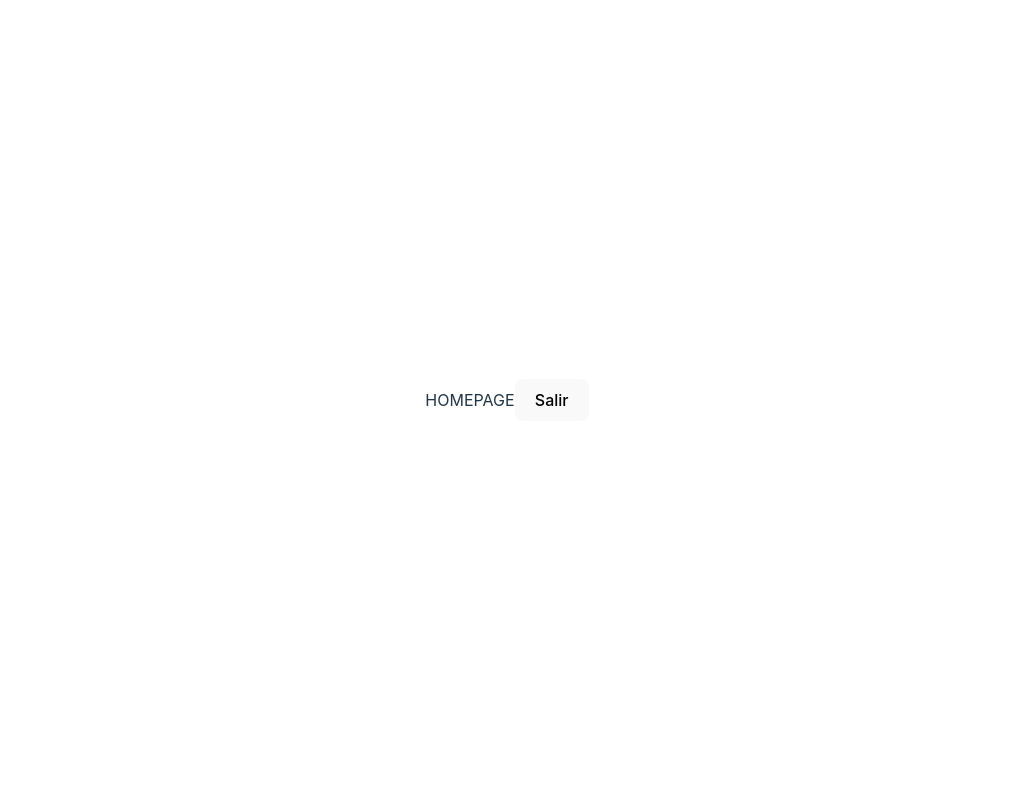
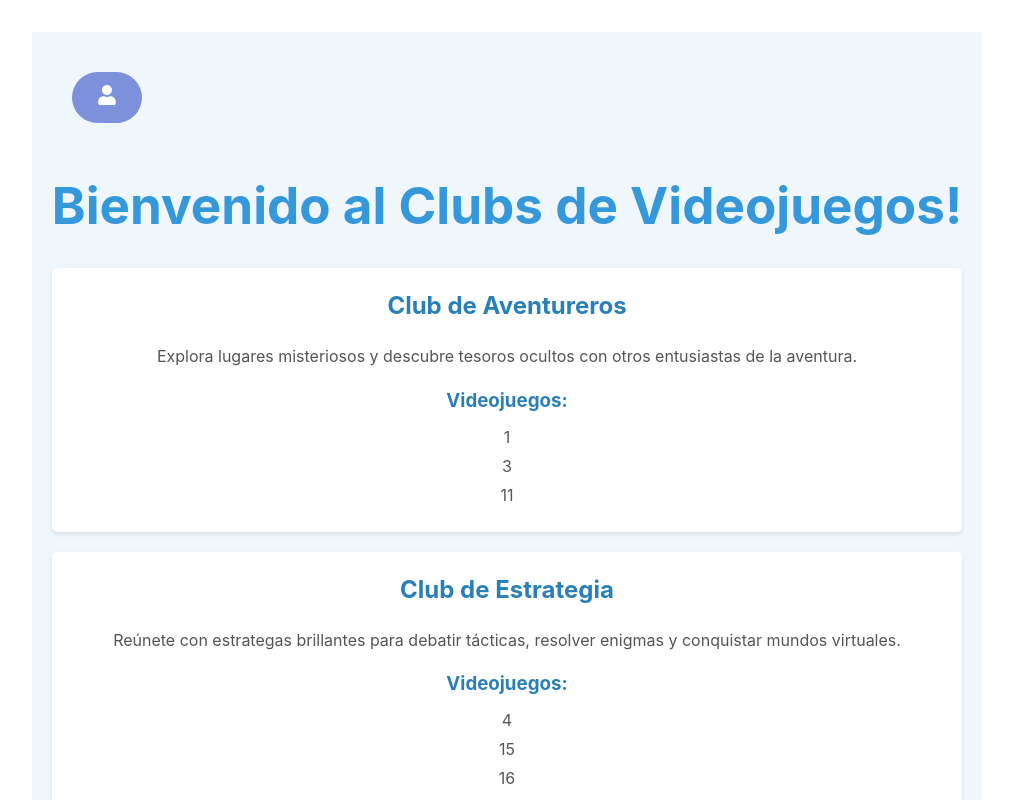
Before and after one commit to emilianaplaz/Microproyecto-2, a React (Vite) app in the folder microproyecto2/: page /homepage in a window 1280 px wide. Shown: the top 800 px of the page, without its empty margins (133-1146 px from the left). Built offline with nearby package versions, Linux system fonts and the light colour scheme.

Commit message:
route a cuenta

```diff
--- /dev/null
+++ b/microproyecto2/src/Account.jsx
@@ -0,0 +1,54 @@
+import React, { useState } from "react";
+import './SignUp.css';
+import { Link } from 'react-router-dom';
+
+
+const Account = () => {
+
+    return (
+        <div className="container">
+                <div className="submit-container">
+                    <div className="title-signup">Cuenta</div>
+                </div>
+
+                <div className="underline"></div>
+
+                <div className="inputs">
+                    <div className="input">
+                        <input type="text" id="account-name" placeholder="Nombre" />
+                    </div>
+                    <div className="input">
+                        <input type="text" id="account-lastname" placeholder="Apellido" />
+                    </div>
+                    <div className="input">
+                        <input type="text" id="account-user" placeholder="Usuario" />
+                    </div>
+                    <div className="input">
+                        <input type="text" id="account-favoritegame" placeholder="Videojuego favorito" />
+                    </div>
+                    <div className="input">
+                        <input type="email" id="account-email" placeholder="Email" />
+                    </div>
+                    <div className="input">
+                        <input type="password" id="account-password" placeholder="Contraseña" />
+                    </div>
+
+                    <div className="botones">
+
+                        <div className="header">
+                            <button className="editar-btn" type="submit">Editar</button>
+                        </div>
+
+                        <div className="redirect-login">
+                            <Link to="/homepage">
+                                <button className="redirect-homepage-btn" type="button" >Atrás</button>
+                            </Link>
+                        </div>
+                    </div>
+
+                </div>
+        </div>
+    );
+};
+
+export default Account;
--- a/microproyecto2/src/App.jsx
+++ b/microproyecto2/src/App.jsx
@@ -3,6 +3,7 @@ import './App.css'
 import LogIn from './Login'
 import SignUp from './SignUp'
 import HomePage from './HomePage'
+import Account from './Account'
 
 import app from './firebase'
 import { getAuth, onAuthStateChanged } from 'firebase/auth'
@@ -19,6 +20,7 @@ function App() {
         <Route path='/login' element={<LogIn />} />
         <Route path='/homepage' element={<HomePage />} />
         <Route path='/signup' element={<SignUp />} />
+        <Route path='/account' element={<Account />} />
       </Routes>
     </Router>
     </div>
--- /dev/null
+++ b/microproyecto2/src/HomePage.css
@@ -0,0 +1,63 @@
+.club-list-container {
+    background-color: #f0f7fc;
+    padding: 20px;
+  }
+
+  .club-list-title {
+    text-align: center;
+    color: #3498db;
+  }
+
+  .club-list {
+    list-style-type: none;
+    padding: 0;
+    margin: 0;
+  }
+
+  .club-item {
+    margin-bottom: 20px;
+    background-color: #fff;
+    padding: 20px;
+    border-radius: 5px;
+    box-shadow: 0 2px 4px rgba(0, 0, 0, 0.1);
+  }
+
+  .club-name {
+    color: #2980b9;
+    margin-top: 0;
+  }
+
+  .club-description {
+    color: #555;
+  }
+
+  .videojuegos-title {
+    margin-bottom: 10px;
+    color: #2980b9;
+  }
+
+  .videojuegos-list {
+    list-style-type: none;
+    padding: 0;
+    margin: 0;
+  }
+
+  .videojuego-item {
+    color: #555;
+    margin-bottom: 5px;
+  }
+
+.account-btn{
+    color: white;
+    font-size: 20px;
+    font-weight: 400;
+    background: #7C90DB;
+    border-radius: 50px;
+    transition: transform 0.5s;
+    margin: 20px;
+}
+
+.account{
+    display: flex;
+    align-items: flex-end;
+}
--- a/microproyecto2/src/HomePage.jsx
+++ b/microproyecto2/src/HomePage.jsx
@@ -1,21 +1,37 @@
-import React, { useState } from "react";
-import app from "./firebase";
-import { getAuth,signOut } from "firebase/auth";
-const auth = getAuth(app)
+import React from 'react';
+import './HomePage.css';
+import clubsData from './clubs.json';
+import { Link } from 'react-router-dom';
+import { FaUser } from 'react-icons/fa';
 
 
+function ClubList() {
+  return (
+    <div className="club-list-container">
+        <div className="account">
+        <Link to="/account">
+                <button className="account-btn">
+                    <FaUser className="icon" />
+                </button>
+            </Link>
+        </div>
+      <h1 className="club-list-title">Bienvenido al Clubs de Videojuegos!</h1>
+      <ul className="club-list">
+        {clubsData.map((club) => (
+          <li key={club.ID} className="club-item">
+            <h2 className="club-name">{club.nombre}</h2>
+            <p className="club-description">{club.descripcion}</p>
+            <h3 className="videojuegos-title">Videojuegos:</h3>
+            <ul className="videojuegos-list">
+              {club.videojuegos.map((videojuego) => (
+                <li key={videojuego} className="videojuego-item">{videojuego}</li>
+              ))}
+            </ul>
+          </li>
+        ))}
+      </ul>
+    </div>
+  );
+}
 
-const HomePage = () => {
-    return(
-        <div className="xx">HOMEPAGE
-            <button className="logout" onClick={()=>signOut(auth)}>Salir</button>
-        </div>
-
-
-    )
-    }
-
-
-
-
-export default HomePage;
+export default ClubList;
--- a/microproyecto2/src/Login.jsx
+++ b/microproyecto2/src/Login.jsx
@@ -9,7 +9,7 @@ import { useNavigate } from 'react-router-dom';
 
 const LogIn = () => {
     const [registrando, setRegistrando] = useState(false);
-    const navigate = useNavigate(); // Initialize the useNavigate hook
+    const navigate = useNavigate();
 
     const functAuth = async (e) => {
         e.preventDefault();
@@ -19,7 +19,6 @@ const LogIn = () => {
         if (registrando) {
             try {
                 await createUserWithEmailAndPassword(auth, correo, contraseña);
-                navigate('/login');
             } catch (error) {
                 alert('Error al registrar: ' + error.message);
             }
--- a/microproyecto2/src/SignUp.css
+++ b/microproyecto2/src/SignUp.css
@@ -100,3 +100,31 @@
     background: white;
     border-radius: 50px;
 }
+
+.botones{
+    display: flex;
+    flex-direction: row;
+    margin: 10px;
+}
+
+.redirect-homepage-btn{
+    color: #7C90DB;
+    font-size: 20px;
+    font-weight: 400;
+    background: white;
+    border-radius: 50px;
+    margin: 20px;
+    width: 100px;
+}
+
+.editar-btn{
+    color: white;
+    width: 100px;
+    font-size: 20px;
+    font-weight: 400;
+    background: #7C90DB;
+    border-radius: 50px;
+    transform: scale(1.05);
+    transition: transform 0.5s;
+    margin: 20px;
+}
--- a/microproyecto2/src/SignUp.jsx
+++ b/microproyecto2/src/SignUp.jsx
@@ -1,9 +1,38 @@
 import React, { useState } from "react";
-import './SignUp.css';
 import { Link } from 'react-router-dom';
+import { getAuth, createUserWithEmailAndPassword } from 'firebase/auth';
+import app from "./firebase";
+import { useNavigate } from 'react-router-dom';
 
+const auth = getAuth(app);
 
 const SignUp = () => {
+    const navigate = useNavigate();
+
+    const [registrando, setRegistrando] = useState(false);
+    const [name, setName] = useState("");
+    const [lastname, setLastname] = useState("");
+    const [username, setUsername] = useState("");
+    const [favoriteGame, setFavoriteGame] = useState("");
+    const [email, setEmail] = useState("");
+    const [password, setPassword] = useState("");
+
+    const functSignUp = async () => {
+        const correo = document.querySelector('#signup-email').value;
+        const contraseña = document.querySelector('#signup-password').value;
+
+        if (registrando) {
+            try {
+                await createUserWithEmailAndPassword(auth, correo, contraseña);
+                console.log('usuario creado')
+                navigate('/login');
+            } catch (error) {
+                alert('Error al registrar: ' + error.message);
+            }
+        } else{
+            console.log('heres the problem')
+        }
+    }
 
     return (
         <div className="container">
@@ -15,35 +44,34 @@ const SignUp = () => {
 
             <div className="inputs">
                 <div className="input">
-                        <input type="text" id="name" placeholder="Nombre"/>
+                    <input type="text" id="signup-name" placeholder="Nombre" onChange={(e) => setName(e.target.value)} />
                 </div>
                 <div className="input">
-                        <input type="text" id="lastname" placeholder="Apellido" />
+                    <input type="text" id="signup-lastname" placeholder="Apellido" onChange={(e) => setLastname(e.target.value)} />
                 </div>
                 <div className="input">
-                        <input type="text" id="user" placeholder="Usuario" />
+                    <input type="text" id="signup-user" placeholder="Usuario" onChange={(e) => setUsername(e.target.value)} />
                 </div>
                 <div className="input">
-                        <input type="text" id="favoritegame" placeholder="Videojuego favorito" />
+                    <input type="text" id="signup-favoritegame" placeholder="Videojuego favorito" onChange={(e) => setFavoriteGame(e.target.value)} />
                 </div>
                 <div className="input">
-                        <input type="email" id="email" placeholder="Email" />
+                    <input type="email" id="signup-email" placeholder="Email" onChange={(e) => setEmail(e.target.value)} />
                 </div>
                 <div className="input">
-                        <input type="password" id="password" placeholder="Contraseña" />
+                    <input type="password" id="signup-password" placeholder="Contraseña" onChange={(e) => setPassword(e.target.value)} />
                 </div>
 
                 <div className="header">
-                        <button className="sign-up-button" type="submit">Registrarse</button>
+                    <button className="sign-up-button" onClick={functSignUp}>Registrarse</button>
+                </div>
             </div>
 
             <div className="redirect-login">
-                    <h1 className="redirect-login">Ya tiene cuenta?</h1>
+                <h1 className="redirect-login">¿Ya tiene cuenta?</h1>
                 <Link to="/login">
-                        <button className="redirect-login-btn" type="button" >Ingresar</button>
+                    <button className="redirect-login-btn" type="button">Ingresar</button>
                 </Link>
-                </div>
-
             </div>
         </div>
     );
```
Lines whose indentation alone changed are shown as unchanged.
